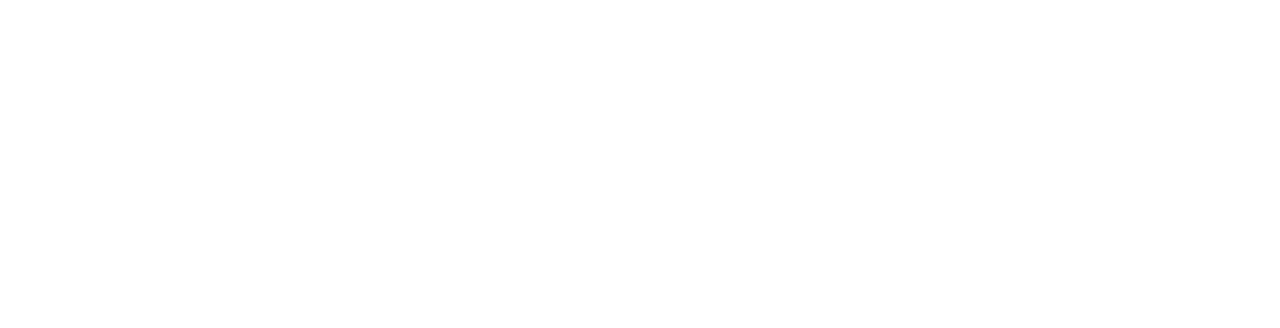
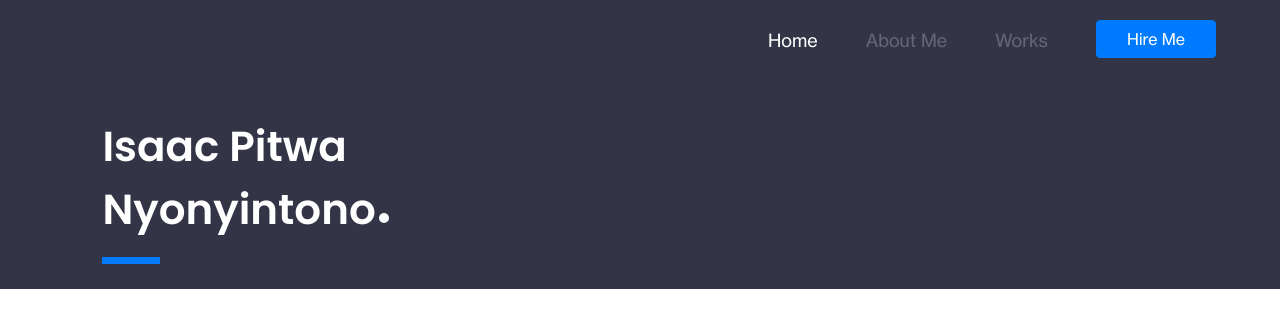
Before and after one commit to isaacpitwa/portfolio, a plain HTML site: page index.html in a window 1280 px wide. Drawn offline with nearby package versions, Linux system fonts and the light colour scheme.

Commit message:
header component

```diff
--- a/css/styles.css
+++ b/css/styles.css
@@ -0,0 +1,94 @@
+:root {
+    --font-family: 'neue-Haas',Arial, Helvetica, sans-serif;
+    --light-bg:#333546;
+  }
+@font-face {
+    font-family: "neue-Haas";
+    src: url("../fonts/NHaasGroteskTXPro-55Rg.ttf");
+    /* src:
+    url("css/fonts/Harabara.woff") format("woff"),
+    url("css/fonts/Harabara.otf") format("opentype"),
+    url("css/fonts/Harabara.svg#filename") format("svg"); */
+    }
+*{
+    font-family: 'neue-Haas',Arial, Helvetica, sans-serif;
+
+}
+.header{
+    background-color: #333546;
+    color: #666774;
+    overflow: hidden;
+    padding: 20px 5%;
+}
+.header a{
+    float: left;
+    text-align: center;
+    padding: 12px;
+    text-decoration: none;
+    font-size: 18px;
+    line-height: 25px;
+    border-radius: 4px;
+    color: white;
+}
+.header a:hover {
+    color: white;
+  }
+.header .active {
+    color: white;
+}
+.header a.logo {
+    font-size: 25px;
+    font-weight: bold;
+  }
+  .header .header-nav-list {
+      float: right;
+      font-family: var(--font-family);
+
+  }
+  .header-nav-list a {
+    color: #666774;
+    padding: 8px 24px;
+  }
+  @media screen and (max-width: 500px) {
+    .header a {
+      float: none;
+      display: block;
+      text-align: left;
+    }
+    .header .header-nav-list {
+      float: none;
+    }
+  }
+  .header button{
+      min-width: 120px;
+      margin-left: 24px;
+  }
+
+  .landing{
+      background-color: var(--light-bg);
+      padding: 2% 8%;
+  }
+  .landing .profile {
+    /* background-image: url('../images/logo.jpg'); */
+    color: white;
+    font-family: 'Poppins', sans-serif;
+    font-size: 42px;
+  }
+  .name p {
+    font-family: 'Poppins', sans-serif;
+
+  }
+  .name p span.dot{
+    width: 10px;
+    height: 10px;
+    border-radius: 50%;
+    background-color: white;
+    position: absolute;
+    margin-top: 35px;
+    margin-left: 3px;
+  }
+.name .underline{
+    height: 7px;
+    width: 11%;
+    background-color: #007bff;
+}
--- a/index.html
+++ b/index.html
@@ -10,10 +10,35 @@
 <script src="https://code.jquery.com/jquery-3.5.1.slim.min.js" integrity="sha384-DfXdz2htPH0lsSSs5nCTpuj/zy4C+OGpamoFVy38MVBnE+IbbVYUew+OrCXaRkfj" crossorigin="anonymous"></script>
 <script src="https://cdn.jsdelivr.net/npm/popper.js@1.16.0/dist/umd/popper.min.js" integrity="sha384-Q6E9RHvbIyZFJoft+2mJbHaEWldlvI9IOYy5n3zV9zzTtmI3UksdQRVvoxMfooAo" crossorigin="anonymous"></script>
 <script src="https://stackpath.bootstrapcdn.com/bootstrap/4.5.0/js/bootstrap.min.js" integrity="sha384-OgVRvuATP1z7JjHLkuOU7Xw704+h835Lr+6QL9UvYjZE3Ipu6Tp75j7Bh/kR0JKI" crossorigin="anonymous"></script>
+<link href="https://fonts.googleapis.com/css2?family=Poppins:wght@600&display=swap" rel="stylesheet">
     <title>Isaac Pitwa</title>
 </head>
 <body>
 
+<!-- Heaader -->
+<div class="header">
+    <a href="#" class="logo">
+    <img src=""/>
+    </a>
+    <div class="header-nav-list">
+        <a href="#" class="active">Home</a>
+        <a href="#aboutMe">About Me</a>
+        <a href="#works">Works</a>
+        <button class="btn btn-primary">Hire Me</button>
+    </div>
+</div>
+<!-- Landing Area -->
+<section class="landing row">
+    <div class="col-md-6 col-lg-6 profile">
+        <div class="name">
+            <p>Isaac Pitwa<br>Nyonyintono<span class="dot"></span></p>
+            <div class="underline"></div>
+        </div>
+    </div>
+    <div class="col-md-6 col-lg-6 profile-description">
+
+    </div>
+</section>
 
 </body>
 </html>
```
Also changed, not shown: fonts/NHaasGroteskTXPro-55Rg.ttf (added), fonts/NHaasGroteskTXPro-65Md.ttf (added), fonts/NHaasGroteskTXPro-75Bd.ttf (added), images/logo.png (added), 2 other files.
